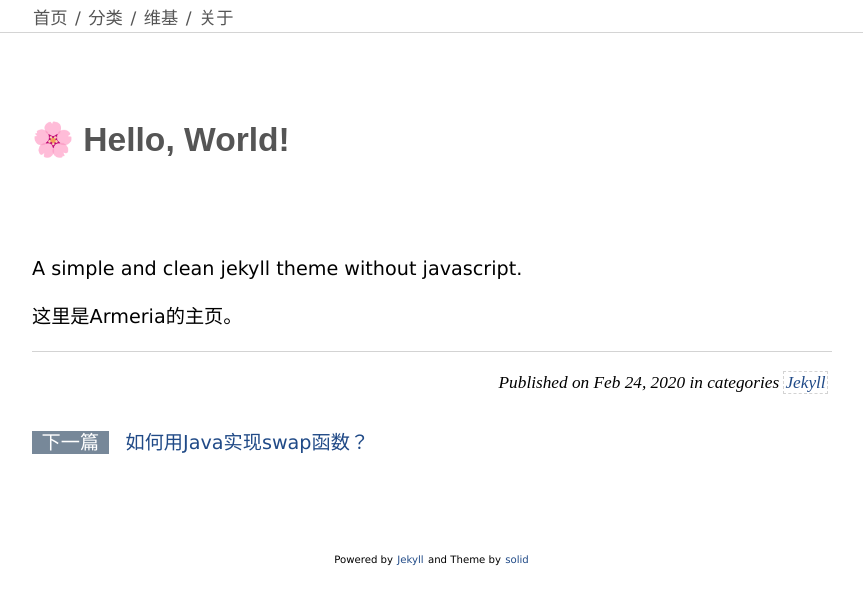
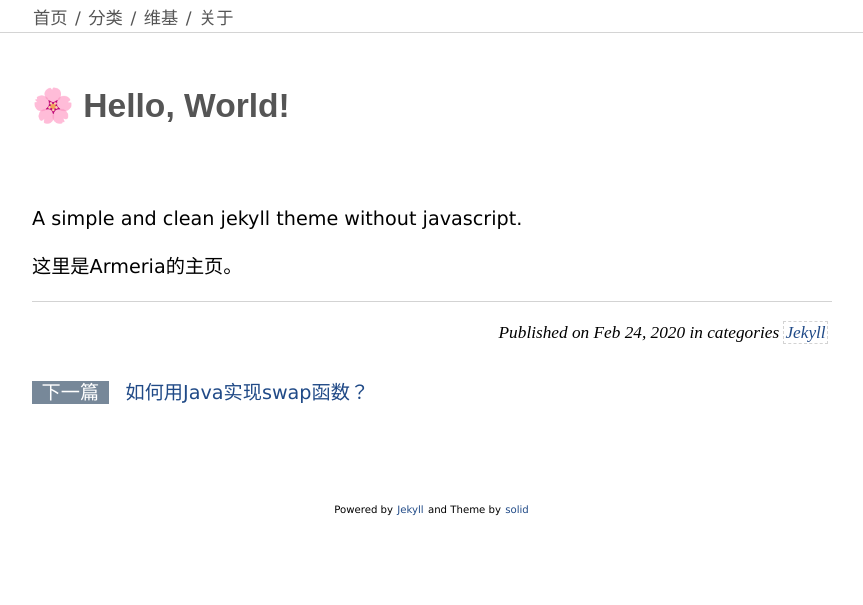
Before and after one commit to ArmeriaWang/ArmeriaWang.github.io, a Jekyll site: the page built from _posts/2020-02-24-hello-jekyll-theme-solid.md, in a window 1280 px wide. Shown: the top 605 px of the page, without its empty margins (208-1071 px from the left). Built offline with Jekyll 4.4.1, drawn with Linux system fonts in a browser that asks for light colours.

Commit message:
Update default.css

```diff
--- a/css/default.css
+++ b/css/default.css
@@ -19,8 +19,8 @@ div.post_title {
   color: #555;
   font-size: 1.75em;
   font-weight: bold;
-  margin-top: 2em;
-  margin-bottom: 3em;
+  margin-top: 1.0em;
+  margin-bottom: 2.5em;
 }
 
 H1, H2, H3, H4 {
```
